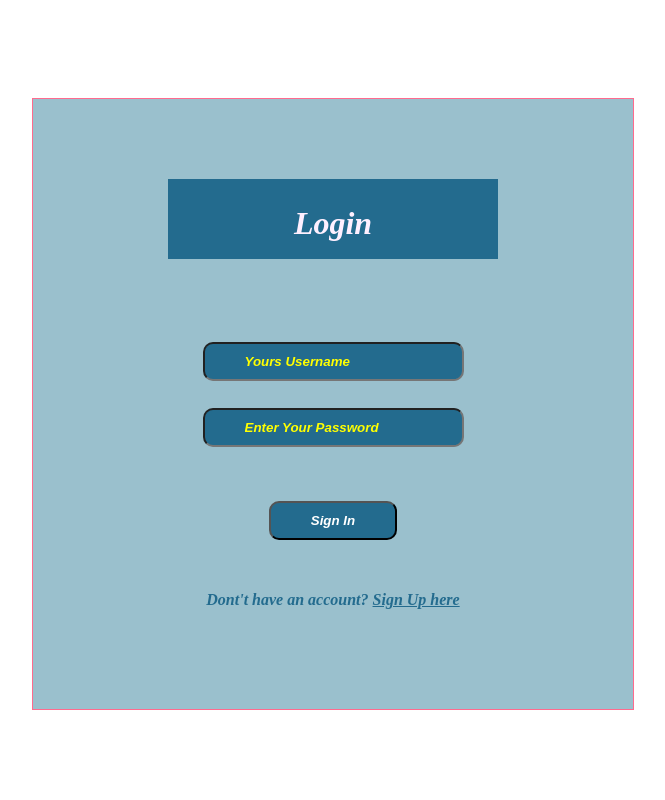
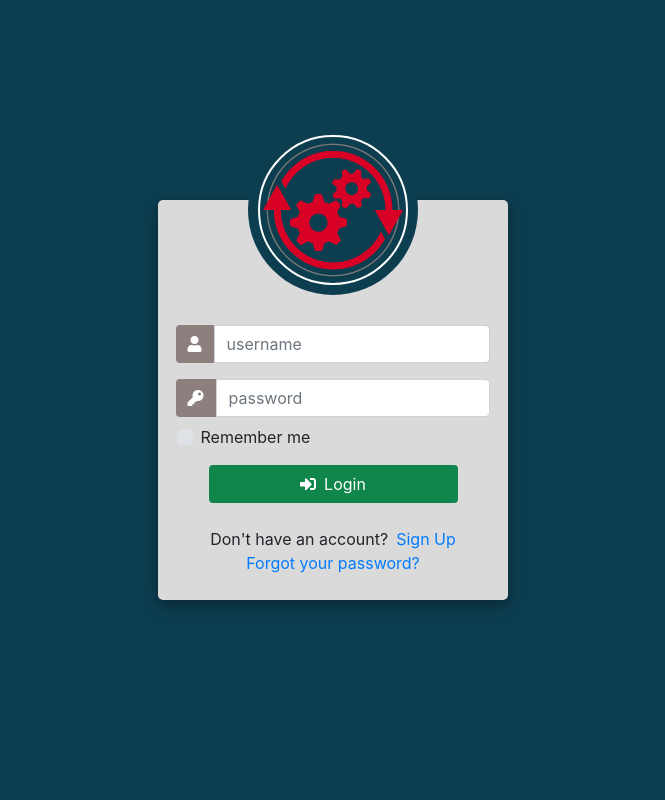
Before and after one commit to aimprohub/equipement-management, a Flask app: page /login in a window 1280 px wide. Shown: the whole page, without its empty margins (307-972 px from the left). Run offline with Flask 2, Linux system fonts and the light colour scheme; some libraries are stand-ins or nearby versions.

Commit message:
login page updated

```diff
--- /dev/null
+++ b/static/login.css
@@ -0,0 +1,72 @@
+body,
+html {
+  margin: 0;
+  padding: 0;
+  height: 100%;
+  background: #0d3e50 !important;
+}
+.user_card {
+  height: 400px;
+  width: 350px;
+  margin-top: auto;
+  margin-bottom: auto;
+  /* background: #f39c12; */
+  background: #dadada;
+  position: relative;
+  display: flex;
+  justify-content: center;
+  flex-direction: column;
+  padding: 10px;
+  box-shadow: 0 4px 8px 0 rgba(0, 0, 0, 0.2), 0 6px 20px 0 rgba(0, 0, 0, 0.19);
+  -webkit-box-shadow: 0 4px 8px 0 rgba(0, 0, 0, 0.2),
+    0 6px 20px 0 rgba(0, 0, 0, 0.19);
+  -moz-box-shadow: 0 4px 8px 0 rgba(0, 0, 0, 0.2),
+    0 6px 20px 0 rgba(0, 0, 0, 0.19);
+  border-radius: 5px;
+}
+.brand_logo_container {
+  position: absolute;
+  height: 170px;
+  width: 170px;
+  top: -75px;
+  border-radius: 50%;
+  background: #0d3e50;
+  padding: 10px;
+  text-align: center;
+}
+.brand_logo {
+  height: 150px;
+  width: 150px;
+  border-radius: 50%;
+  border: 2px solid white;
+}
+.form_container {
+  margin-top: 100px;
+}
+.login_btn {
+  width: 100%;
+  background: #11864c !important;
+  color: white !important;
+}
+.login_btn:focus {
+  box-shadow: none !important;
+  outline: 0px !important;
+}
+.login_container {
+  padding: 0 2rem;
+}
+.input-group-text {
+  /* background: #c0392b !important; */
+  background: #8c7f7e !important;
+  color: white !important;
+  border: 0 !important;
+  border-radius: 0.25rem 0 0 0.25rem !important;
+}
+.input_user,
+.input_pass:focus {
+  box-shadow: none !important;
+  outline: 0px !important;
+}
+.custom-checkbox .custom-control-input:checked ~ .custom-control-label::before {
+  background-color: #21923d !important;
+}
--- a/templates/login_login.html
+++ b/templates/login_login.html
@@ -1,27 +1,114 @@
-<!-- Store this code in 'login.html' file inside the 'templates' folder -->
+<!DOCTYPE html>
+<html>
+  <head>
+    <title>Calibration | Login</title>
+    <meta name="viewport" content="width=device-width, initial-scale=1" />
+    <meta charset="utf-8" />
+    <link
+      rel="stylesheet"
+      href="https://use.fontawesome.com/releases/v5.6.1/css/all.css"
+      integrity="sha384-gfdkjb5BdAXd+lj+gudLWI+BXq4IuLW5IT+brZEZsLFm++aCMlF1V92rMkPaX4PP"
+      crossorigin="anonymous"
+    />
+    <link rel="stylesheet" href="https://maxcdn.bootstrapcdn.com/bootstrap/4.0.0/css/bootstrap.min.css" integrity="sha384-Gn5384xqQ1aoWXA+058RXPxPg6fy4IWvTNh0E263XmFcJlSAwiGgFAW/dAiS6JXm" crossorigin="anonymous">
+    <link
+      rel="stylesheet"
+      href="{{ url_for('static', filename='login.css') }}"
+    />
+  </head>
+  <body>
+    <div class="container h-100">
+      <div class="d-flex justify-content-center h-100">
+        <div class="user_card">
+          <div class="d-flex justify-content-center">
+            <div class="brand_logo_container">
+              <img
+                src="{{url_for('static', filename='logo.png')}}"
+                width="50px"
+                class="brand_logo"
+                alt="Logo"
+              />
+            </div>
+          </div>
+          <div class="d-flex justify-content-center form_container">
+            <form action="{{ url_for('login') }}" method="post">
+              <div class="input-group mb-3">
+                <div class="input-group-append">
+                  <span class="input-group-text"
+                    ><i class="fas fa-user"></i
+                  ></span>
+                </div>
+                <input
+                  type="text"
+                  name="username"
+                  id="username"
+                  class="form-control input_user"
+                  value=""
+                  placeholder="username"
+                />
+              </div>
+              <div class="input-group mb-2">
+                <div class="input-group-append">
+                  <span class="input-group-text"
+                    ><i class="fas fa-key"></i
+                  ></span>
+                </div>
+                <input
+                  type="password"
+                  name="password"
+                  id="password"
+                  class="form-control input_pass"
+                  value=""
+                  placeholder="password"
+                />
+              </div>
+              <div class="form-group">
+                <div class="custom-control custom-checkbox">
+                  <input
+                    type="checkbox"
+                    class="custom-control-input"
+                    id="customControlInline"
+                  />
+                  <label class="custom-control-label" for="customControlInline"
+                    >Remember me</label
+                  >
+                  <div class="msg">{{ msg }}</div>
+                </div>
+              </div>
+              <div class="d-flex justify-content-center mt-3 login_container">
+                <button type="submit" name="button" class="btn login_btn">
+                  <i class="fas fa-sign-in-alt pr-2"></i>Login
+                </button>
+              </div>
+            </form>
+          </div>
 
-<html>
-    <head>
-        <meta charset="UTF-8">
-        <title> Login </title>
-        <link rel="stylesheet" href="{{ url_for('static', filename='style.css') }}">
-    </head>
-    <body></br></br></br></br></br>
-        <div align="center">
-          <div align="center" class="border">
-             <div class="header">
-                <h1 class="word">Login</h1>
-             </div></br></br>
-            <h2 class="word">
-                <form action="{{ url_for('login') }}" method="post">
-                  <div class="msg">{{ msg }}</div><br>
-                    <input id="username" name="username" type="text" placeholder="Yours Username" class="textbox"/></br></br>
-                    <input id="password" name="password" type="password" placeholder="Enter Your Password" class="textbox"/></br></br></br>
-                    <input type="submit" class="btn" value="Sign In"></br></br>
-                </form>
-            </h2>
-            <p class="bottom">Dont't have an account?  <a class="bottom" href="{{url_for('register')}}"> Sign Up here</a></p>
+          <div class="mt-4">
+            <div class="d-flex justify-content-center links">
+              Don't have an account?
+              <a href="{{url_for('register')}}" class="ml-2">Sign Up</a>
+            </div>
+            <div class="d-flex justify-content-center links">
+              <a href="#">Forgot your password?</a>
+            </div>
           </div>
         </div>
-    </body>
+      </div>
+    </div>
+    <script
+        src="https://code.jquery.com/jquery-3.2.1.slim.min.js"
+        integrity="sha384-KJ3o2DKtIkvYIK3UENzmM7KCkRr/rE9/Qpg6aAZGJwFDMVNA/GpGFF93hXpG5KkN"
+        crossorigin="anonymous"
+      ></script>
+      <script
+        src="https://cdnjs.cloudflare.com/ajax/libs/popper.js/1.12.9/umd/popper.min.js"
+        integrity="sha384-ApNbgh9B+Y1QKtv3Rn7W3mgPxhU9K/ScQsAP7hUibX39j7fakFPskvXusvfa0b4Q"
+        crossorigin="anonymous"
+      ></script>
+      <script
+        src="https://maxcdn.bootstrapcdn.com/bootstrap/4.0.0/js/bootstrap.min.js"
+        integrity="sha384-JZR6Spejh4U02d8jOt6vLEHfe/JQGiRRSQQxSfFWpi1MquVdAyjUar5+76PVCmYl"
+        crossorigin="anonymous"
+      ></script>
+  </body>
 </html>
```
Also changed, not shown: static/logo.png (added).
